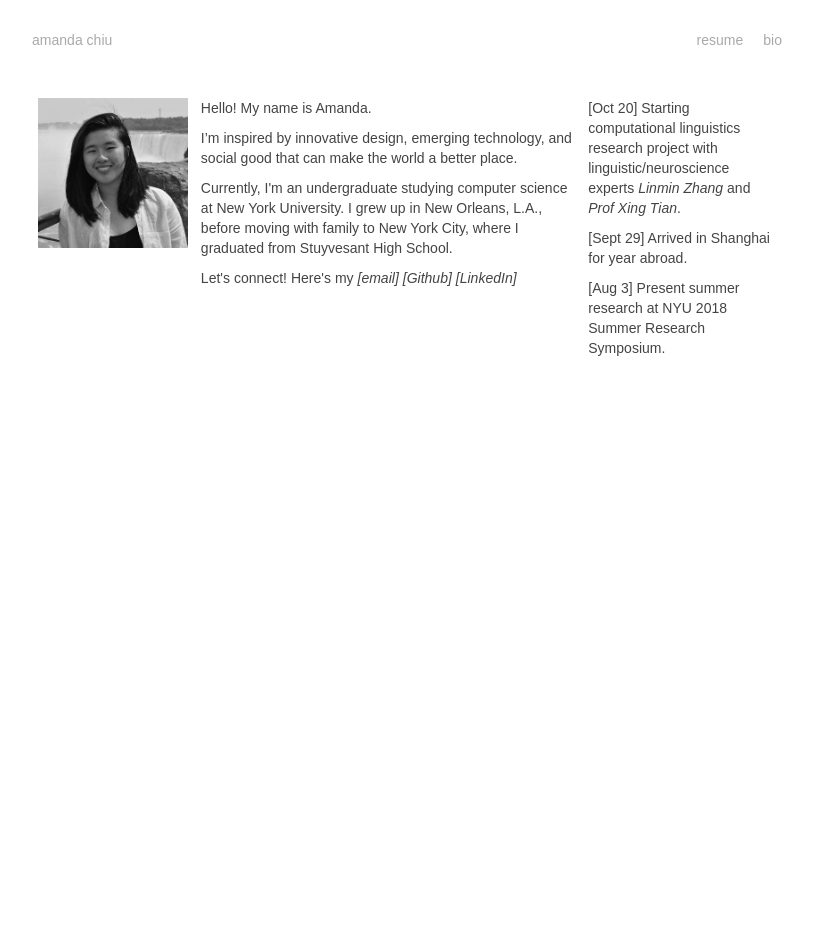
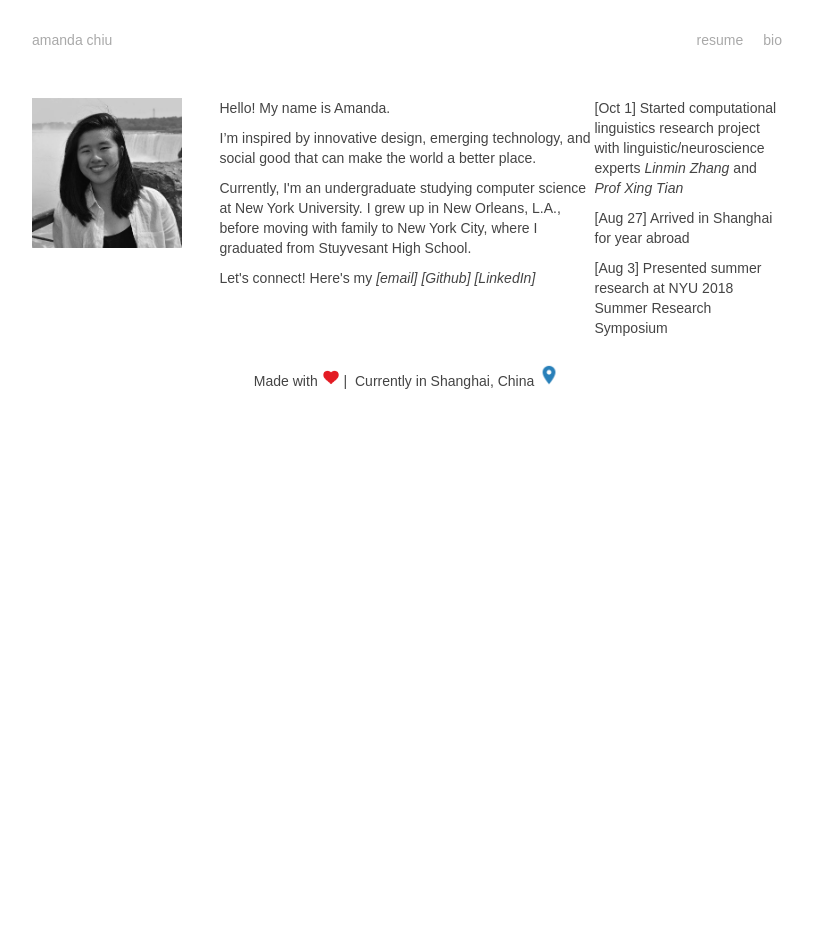
Before and after one commit to amandachiuu/amandachiuu.github.io, a Jekyll site: the page built from about.html, in a window 1280 px wide. Shown: the whole page, without its empty margins (233-1046 px from the left). Built offline with Jekyll 4.4.1, drawn with Linux system fonts in a browser that asks for light colours; some web fonts are replaced; before the commit the page ends 900 px from its top, so only the background shows below that.

```diff
--- a/_layouts/default.html
+++ b/_layouts/default.html
@@ -8,13 +8,17 @@
   <header>
     <a href="/">amanda chiu</a>
     <ul>
-      <li><a href="img/AmandaChiu_2018_resume.pdf" target="_blank">resume</a></li>
+      <li><a href="img/AmandaChiu_2019.pdf" target="_blank">resume</a></li>
       <li><a href="/about.html">bio</a></li>
     </ul>
   </header>
   <div class="content">
     {{ content }}
   </div>
+  <footer>
+    Made with&nbsp;<img src="/img/heart.png" height="18px"/>&nbsp;|&nbsp;
+    Currently in Shanghai, China&nbsp;<img src="/img/map-marker.png" height="22px"/>
+  </footer>
 </div>
   <script src="../scripts/main.js"></script>
 </body>
--- a/about.html
+++ b/about.html
@@ -2,7 +2,7 @@
 layout: default
 ---
 <div class="row">
-  <div style="padding-top: 10px">
+  <div class="col-one-fourth" style="padding-top: 10px">
     <img src="/img/pic-of-me.jpg" height="150px">
   </div>
   <div class="col-one-half" style=>
@@ -29,12 +29,12 @@ layout: default
     <a href="https://www.linkedin.com/in/amandalchiu/" target="_blank">[LinkedIn]</a>
   </div>
   <div class="col-one-fourth">
-    <p>[Oct 20] Starting computational linguistics research project with linguistic/neuroscience experts
+    <p>[Oct 1] Started computational linguistics research project with linguistic/neuroscience experts
       <a href="https://sites.google.com/site/zhanglinmin/" target="_blank">Linmin Zhang</a> and
-      <a href="https://research.shanghai.nyu.edu/centers-and-institutes/brain/people/xing-tian" target="_blank">Prof Xing Tian</a>.
+      <a href="https://research.shanghai.nyu.edu/centers-and-institutes/brain/people/xing-tian" target="_blank">Prof Xing Tian</a>
     </p>
-    <p>[Sept 29] Arrived in Shanghai for year abroad.</p>
-    <p>[Aug 3] Present summer research at NYU 2018 Summer Research Symposium.</p>
+    <p>[Aug 27] Arrived in Shanghai for year abroad</p>
+    <p>[Aug 3] Presented summer research at NYU 2018 Summer Research Symposium</p>
   </div>
 
 </div>
--- a/css/base.css
+++ b/css/base.css
@@ -13,7 +13,8 @@ body {
   letter-spacing: 0.001em;
   line-height: 20px;
 
-  width: 100%;
+  flex-direction: column;
+  min-height: 100vh;
   max-width: 750px;
   margin: 0 auto;
 }
@@ -46,6 +47,9 @@ header {
   header ul li a[href].active {
     color: #444;
   }
+.content {
+  flex: 1;
+}
 
 .content a[href] {
   text-decoration: none;
@@ -86,9 +90,6 @@ ul {
 .col-one-half {
   width: 50%;
 }
-.col-one-eighth {
-  width: 12.5%;
-}
 
 label {
   margin-top: 10px;
@@ -96,3 +97,9 @@ label {
   /* background-color: #dfe6e9; */
   font-size: 1em;
 }
+
+footer {
+  height: 150px;
+  text-align: center;
+  flex-direction: column;
+}
--- /dev/null
+++ b/img/components/navbar/navbar.component.html
@@ -0,0 +1 @@
+<h1>HELLO THIS IS A TEST</h1>
--- a/my_collections/_projects/1-otss-developer.yaml
+++ b/my_collections/_projects/1-otss-developer.yaml
@@ -14,8 +14,8 @@ description:
     ranging from an iOS app for school-wide facilities operations to a web application for NYU financial bond analysis and management.
     </p>
     <p>
-    Working on a small development team allowed me to make a difference on a large scale project. The department was working on a UI remodel of
-    a capital project management site in modules. Over the course of my time on the software development team, I worked on one such module, from start to completion.
+    Working on a small development team allowed me to make a difference on a large scale project. The department was working on a modular UI remodel of
+    a capital project management site. Over the course of my time on the software development team, I worked on one such module, from start to completion.
     I became comfortable coding in Javascript with React, Redux, and Typescript in an Agile work environment.
     </p>
 ---
--- a/my_collections/_projects/2-RA-tandon.yaml
+++ b/my_collections/_projects/2-RA-tandon.yaml
@@ -13,7 +13,10 @@ description:
   <a href="http://enrico.bertini.io/" target="_blank">Prof. Enrico Bertini</a>
   at the NYU Tandon School of Engineering in Brooklyn. I liked it so much I decided to organize an
   independent study project during my time abroad at NYU Shanghai this 2018-2019 year.
-  (More about this, and my time in the NYU ViDA lab this summer, to come)
+  (Loosely, it will be related to computational linguistics/NLP.)
+  </p>
+  <p>
+  More about this, and my time in the NYU ViDA lab this summer, to come... :^)
   </p>
   <p>
   Check out the poster I presented on my summer project <a href="img/2018_SRP_poster.pdf" target="_blank">here</a>!
```
Also changed, not shown: img/components/navbar/navbar.component.ts (added, +9 -0 lines), img/heart.png (added), img/map-marker.png (added), 1 other file.
